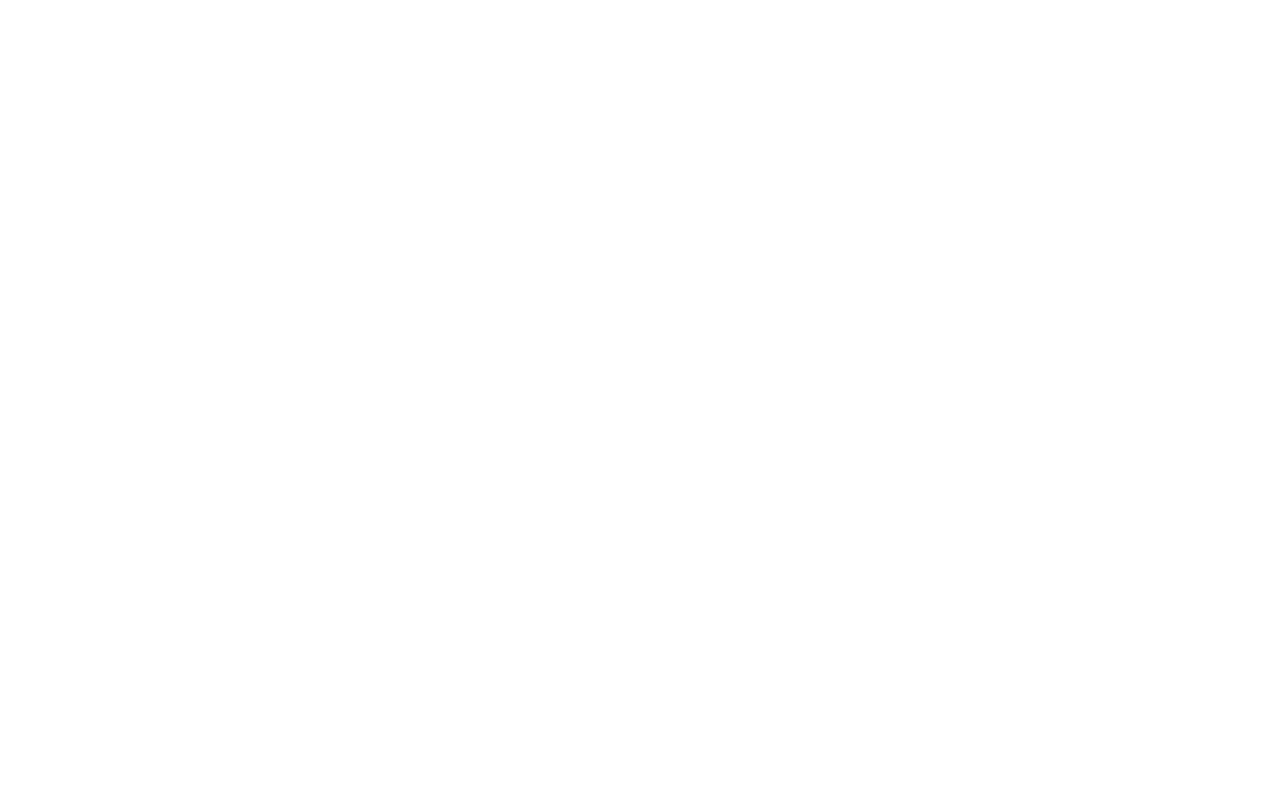
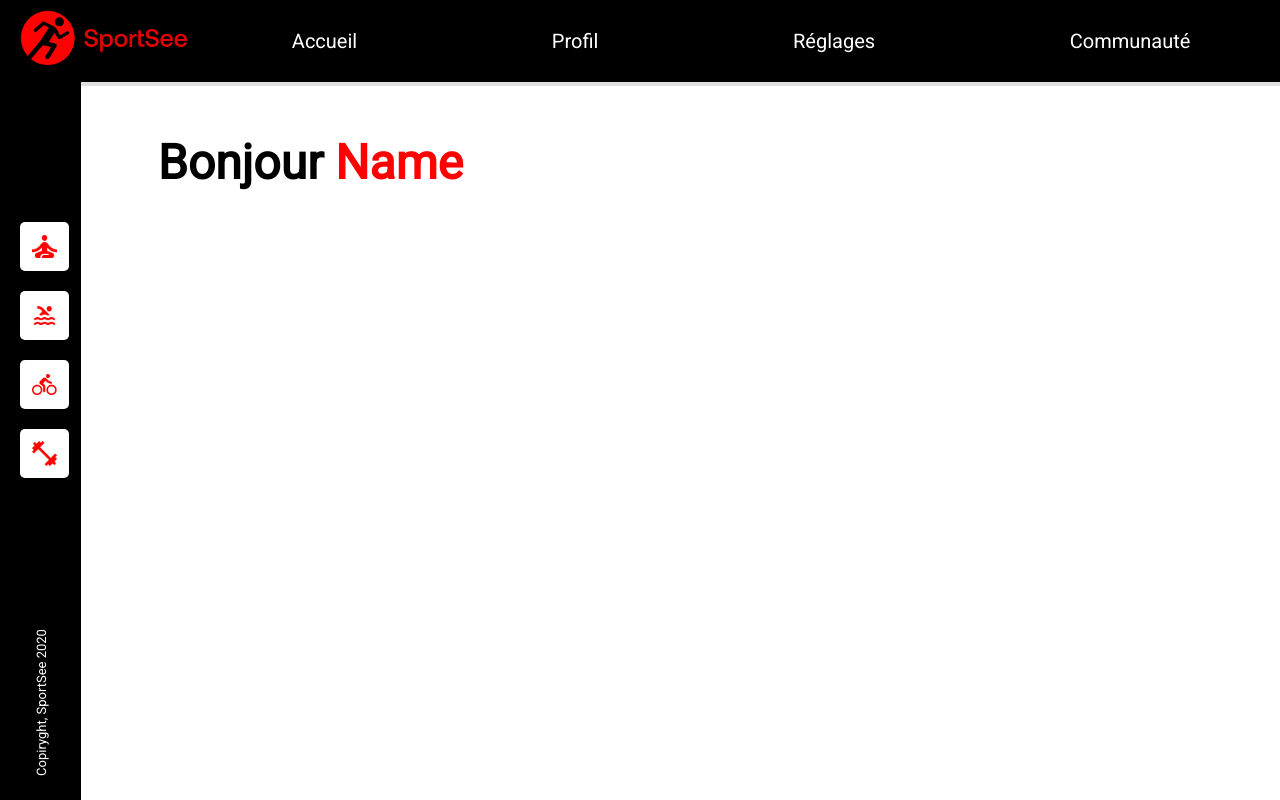
Before and after one commit to Fb921/P12_front, a React (Create React App) app: page /1 in a window 1280 px wide. Before the commit this address had no page. Built offline with nearby package versions, Linux system fonts and the light colour scheme.

Commit message:
Création des barre horinzontale et verticale et ajout sur l'accuei + ajout des routes du router

```diff
--- a/src/App.js
+++ b/src/App.js
@@ -1,10 +1,13 @@
 import { BrowserRouter as Router, Routes, Route } from 'react-router-dom';
+import Accueil from './components/Accueil.js';
 
 function App() {
     return(
         <div>
           <Router>
               <Routes>
+                  <Route path="/:id" element={<Accueil />} />
+                  <Route path="*" element={<Accueil />} />
               </Routes>
           </Router>
         </div>
--- a/src/components/Accueil.js
+++ b/src/components/Accueil.js
@@ -1,9 +1,27 @@
 // Style
 import '../styles/style-accueil.css'
+
+// Custom component
+import HorizontalNav from "../components/HorizontalNav.js"
+import VerticalNav from "../components/VerticalNav.js"
+
 
 function Accueil(){
     return (
         <div>
+            <HorizontalNav/>
+            <main>
+                <VerticalNav/>
+                <section id="main_content">
+                    <h1>Bonjour <span id="name_element">Name</span></h1>
+                    <div id="infos_container">
+                        <div id="graphs_container">
+                        </div>
+                        <div id="perfs_container">
+                        </div>
+                    </div>
+                </section>
+            </main>
 
         </div>
     )
--- a/src/components/HorizontalNav.js
+++ b/src/components/HorizontalNav.js
@@ -1,8 +1,17 @@
 import '../styles/HorizontalNav.css'
+import logo from '../assets/logo.png'
+import {Link} from "react-router-dom"
 
 function HorizontalNav(){
     return (
     <nav>
+        <ul className="horizontal_nav">
+            <Link to="/"><li><img id="logo" src={logo}/></li></Link>
+            <Link to="/"><li>Accueil</li></Link>
+            <Link to="#"><li>Profil</li></Link>
+            <Link to="#"><li>Réglages</li></Link>
+            <Link to="#"><li>Communauté</li></Link>
+        </ul>
     </nav>)
 }
 
--- a/src/components/VerticalNav.js
+++ b/src/components/VerticalNav.js
@@ -1,8 +1,20 @@
 import '../styles/VerticalNav.css'
+import yog from '../assets/yoga.png'
+import vel from '../assets/velo.png'
+import mus from '../assets/muscle.png'
+import nat from '../assets/nat.png'
+import {Link} from "react-router-dom"
 
 function VerticalNav(){
     return (
-    <nav>
+    <nav className="vertical_nav_parent">
+        <ul className="vertical_nav">
+            <Link to="/"><li><img src={yog}/></li></Link>
+            <Link to="#"><li><img src={nat}/></li></Link>
+            <Link to="#"><li><img src={vel}/></li></Link>
+            <Link to="#"><li><img src={mus}/></li></Link>
+        </ul>
+        <div className="copyright_txt">Copiryght, SportSee 2020</div>
     </nav>)
 }
 
--- a/src/styles/HorizontalNav.css
+++ b/src/styles/HorizontalNav.css
@@ -0,0 +1,30 @@
+nav .horizontal_nav{
+    display:flex;
+    justify-content:space-between;
+    background:#000000;
+    color:#fff;
+    margin:0;
+    padding:10px 0;
+    align-items:center;
+    position:relative;
+    z-index:2;
+    overflow:hidden;
+    box-shadow:0 4px 0 #00000020;
+}
+a{
+    text-decoration:none;
+}
+nav .horizontal_nav li{
+    color:white;
+    display:block;
+    align-self:center;
+    font-size:20px;
+}
+nav .horizontal_nav a:not(:first-child) li{
+    padding:0 7vw;
+}
+
+#logo{
+    height:57px;
+    margin-left:20px
+}
--- a/src/styles/VerticalNav.css
+++ b/src/styles/VerticalNav.css
@@ -0,0 +1,46 @@
+.vertical_nav_parent{
+    height:calc(100vh - 82.2px);
+    background:black;
+    max-width:81px;
+    width:100%;
+    position:relative;
+    z-index:1;
+    padding-top:15vh;
+    box-sizing:border-box;
+}
+
+.vertical_nav{
+    left:0;
+    top:0;
+    margin:0;
+    padding:0;
+}
+.vertical_nav a{
+    display:block;
+}
+.vertical_nav a li{
+    width:49px;
+    height:49px;
+    background:white;
+    border-radius:5px;
+    display:block;
+    margin:20px;
+}
+/* .vertical_nav a:not(:last-child) li{
+    margin-bottom:5px;
+} */
+.vertical_nav a li img{
+    width:25px;
+    height:25px;
+    padding:calc(50% - 12.5px);
+    object-fit:contain;
+}
+.copyright_txt{
+    position:absolute;
+    bottom:90px;
+    left:calc(-50% + 8.5px);
+    color:white;
+    white-space:nowrap;
+    transform:rotate(-90deg);
+    font-size:13px;
+}
--- a/src/styles/style-accueil.css
+++ b/src/styles/style-accueil.css
@@ -0,0 +1,44 @@
+html *{
+    font-family: 'Roboto';
+}
+
+main{
+    display:grid;
+    grid-template-columns:81px calc(100% - 81px);
+}
+#main_content{
+    padding:2vh 4vw 2vh 6vw;
+}
+h1{
+    font-size:48px;
+    line-height:50px;
+    margin:0.83em 0;
+}
+#name_element{
+    color:#FF0101;
+}
+
+#infos_container{
+    display:grid;
+    grid-template-columns:73% 25%;
+    justify-content:space-between;
+    font-size:48px;
+    height:calc(100vh - (132px + 1.66em + 4vh));
+    max-height:calc(100vh - (132px + 1.66em + 4vh));
+}
+#graphs_container{
+    height: 100%;
+    display: flex;
+    max-height: 100%;
+    flex-direction: column;
+    justify-content: space-between;
+    font-size:16px;
+    position:relative;
+}
+
+#perfs_container{
+    display:flex;
+    flex-direction:column;
+    justify-content:space-between;
+    height:100%;
+}
```
